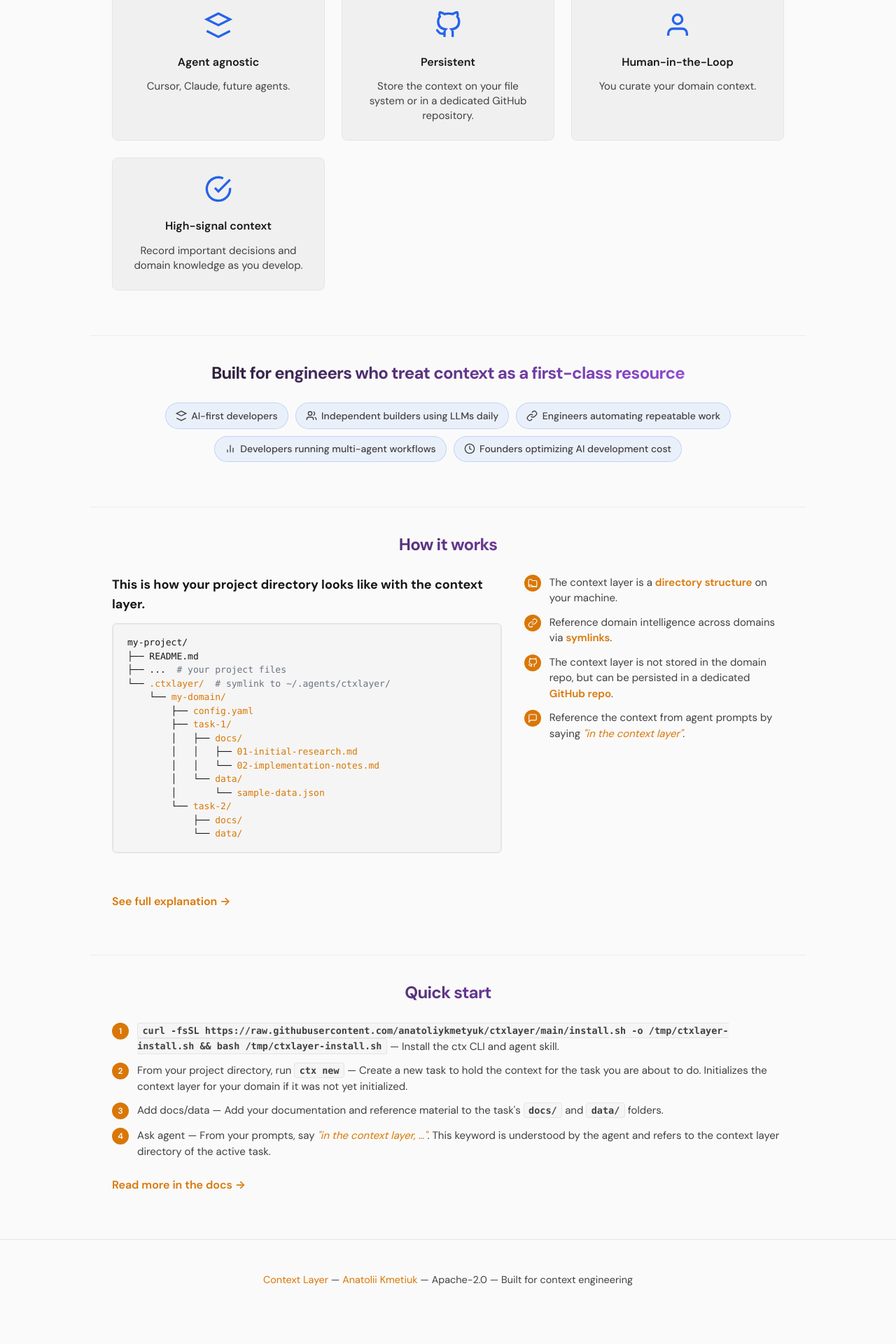
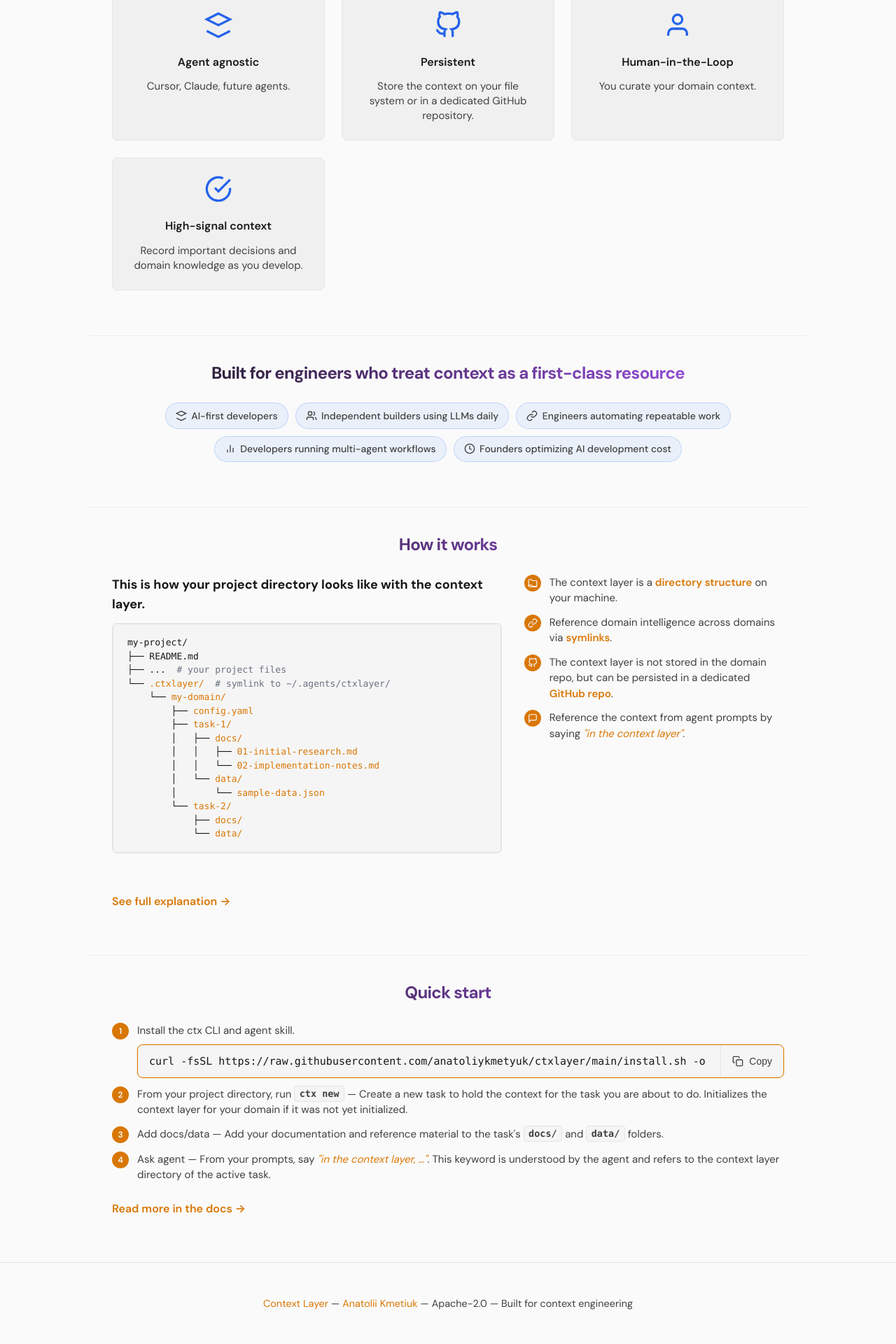
Before and after one commit to anatoliykmetyuk/ctxlayer, a Jekyll site: the page website/index.html, which Jekyll copies as it is, in a window 1280 px wide. Shown: the part 1294-3214 px from the top of the page at 70% size. Built offline with Jekyll 4.4.1, drawn with Linux system fonts in a browser that asks for light colours; before the commit the page ends 3180 px from its top, so only the background shows below that.

Commit message:
Fix layout on mobile

```diff
--- a/website/index.html
+++ b/website/index.html
@@ -176,7 +176,19 @@
     <section class="quick-start section-card" id="quick-start">
       <h2 class="section-headline">Quick start</h2>
       <ol class="stepped-flow">
-        <li><span class="step-num" aria-hidden="true">1</span><span class="step-content"><code>curl -fsSL https://raw.githubusercontent.com/anatoliykmetyuk/ctxlayer/main/install.sh -o /tmp/ctxlayer-install.sh &amp;&amp; bash /tmp/ctxlayer-install.sh</code> — Install the ctx CLI and agent skill.</span></li>
+        <li>
+          <span class="step-num" aria-hidden="true">1</span>
+          <span class="step-content">
+            <span class="step-desc">Install the ctx CLI and agent skill.</span>
+            <div class="hero-command install-command-block">
+              <input type="text" readonly value="curl -fsSL https://raw.githubusercontent.com/anatoliykmetyuk/ctxlayer/main/install.sh -o /tmp/ctxlayer-install.sh && bash /tmp/ctxlayer-install.sh" aria-label="Install command" spellcheck="false" />
+              <button type="button" class="copy-btn" aria-label="Copy to clipboard">
+                <svg xmlns="http://www.w3.org/2000/svg" width="16" height="16" viewBox="0 0 24 24" fill="none" stroke="currentColor" stroke-width="2" stroke-linecap="round" stroke-linejoin="round" aria-hidden="true"><rect x="9" y="9" width="13" height="13" rx="2" ry="2"/><path d="M5 15H4a2 2 0 0 1-2-2V4a2 2 0 0 1 2-2h9a2 2 0 0 1 2 2v1"/></svg>
+                <span aria-live="polite" aria-atomic="true">Copy</span>
+              </button>
+            </div>
+          </span>
+        </li>
         <li><span class="step-num" aria-hidden="true">2</span><span class="step-content">From your project directory, run <code>ctx new</code> — Create a new task to hold the context for the task you are about to do. Initializes the context layer for your domain if it was not yet initialized.</span></li>
         <li><span class="step-num" aria-hidden="true">3</span><span class="step-content">Add docs/data — Add your documentation and reference material to the task's <code>docs/</code> and <code>data/</code> folders.</span></li>
         <li><span class="step-num" aria-hidden="true">4</span><span class="step-content">Ask agent — From your prompts, say <span class="agent-phrase">&quot;in the context layer, …&quot;</span>. This keyword is understood by the agent and refers to the context layer directory of the active task.</span></li>
--- a/website/style.css
+++ b/website/style.css
@@ -850,6 +850,14 @@ main {
   min-width: 0;
 }
 
+.stepped-flow .step-desc {
+  display: block;
+  margin-bottom: 0.5rem;
+}
+
+.stepped-flow .install-command-block {
+  margin-top: 0;
+}
 
 .step-num {
   display: inline-flex;
```
Also changed, not shown: other parts of website/index.html (+3 -3 lines).
